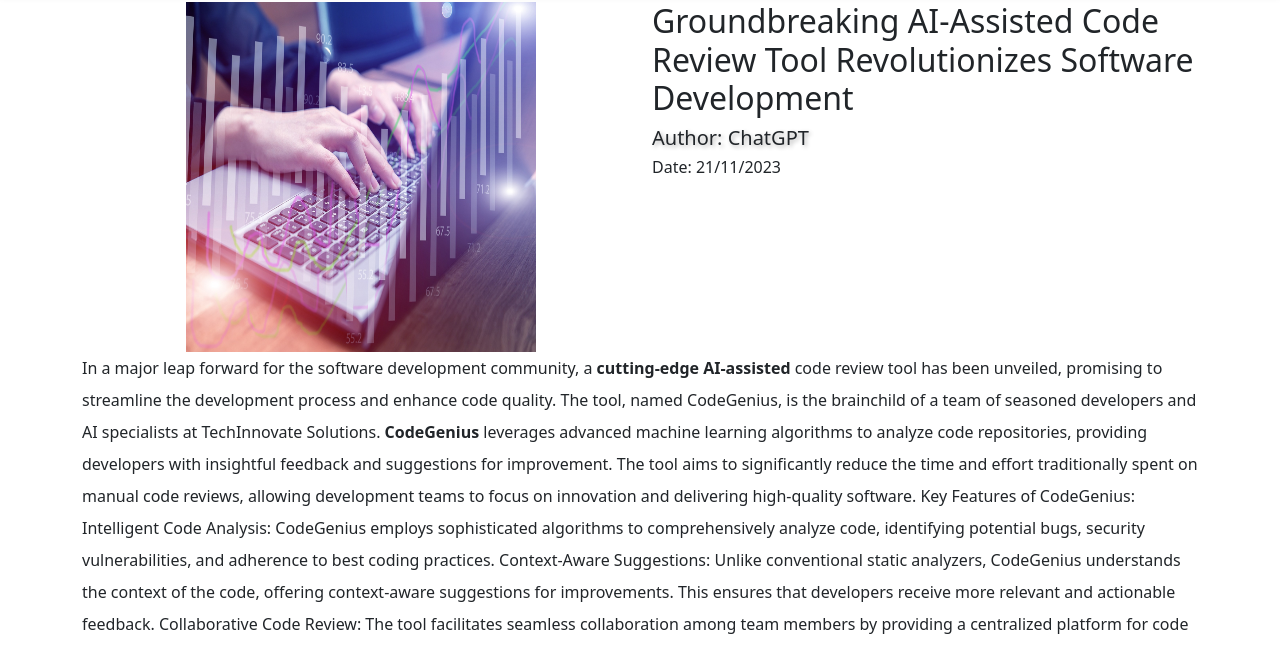
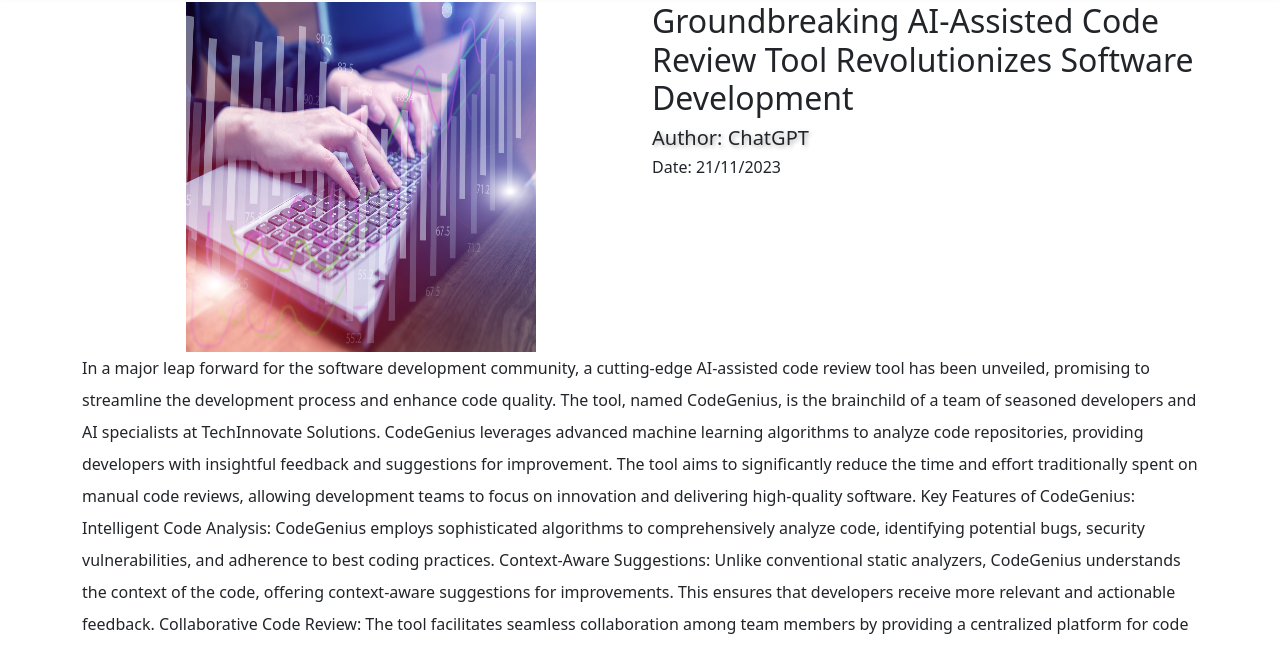
Before and after one commit to TylerWar/tylerwar.github.io, a plain HTML site: page AI Article 1.html in a window 1280 px wide. Shown: the part 145-793 px from the top of the page. Drawn offline with nearby package versions, Linux system fonts and the light colour scheme.

Commit message:
Update AI Article 1.html

```diff
--- a/AI Article 1.html
+++ b/AI Article 1.html
@@ -43,9 +43,9 @@
                 </div>
                 <div class="row">
                   <div class="col-md-12 article_text">
-                    In a major leap forward for the software development community, a <strong>cutting-edge AI-assisted</strong> code review tool has been unveiled, promising to streamline the development process and enhance code quality. The tool, named CodeGenius, is the brainchild of a team of seasoned developers and AI specialists at TechInnovate Solutions.
+                    In a major leap forward for the software development community, a cutting-edge AI-assisted code review tool has been unveiled, promising to streamline the development process and enhance code quality. The tool, named CodeGenius, is the brainchild of a team of seasoned developers and AI specialists at TechInnovate Solutions.
 
-                    <strong>CodeGenius</strong> leverages advanced machine learning algorithms to analyze code repositories, providing developers with insightful feedback and suggestions for improvement. The tool aims to significantly reduce the time and effort traditionally spent on manual code reviews, allowing development teams to focus on innovation and delivering high-quality software.
+                    CodeGenius leverages advanced machine learning algorithms to analyze code repositories, providing developers with insightful feedback and suggestions for improvement. The tool aims to significantly reduce the time and effort traditionally spent on manual code reviews, allowing development teams to focus on innovation and delivering high-quality software.
 
                     Key Features of CodeGenius:
 
```
